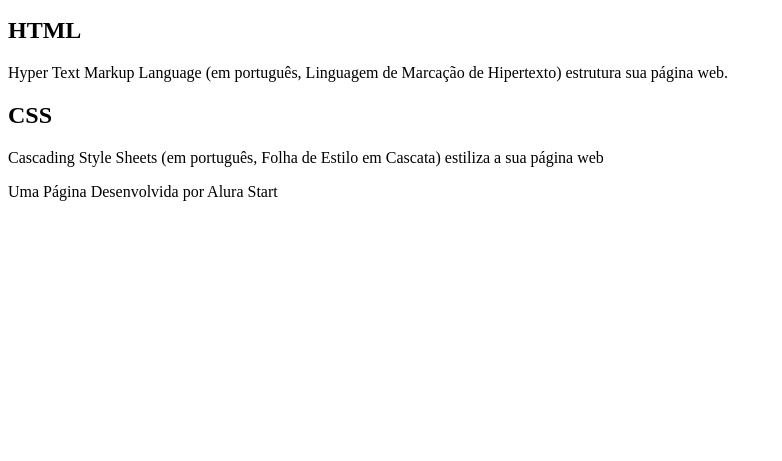
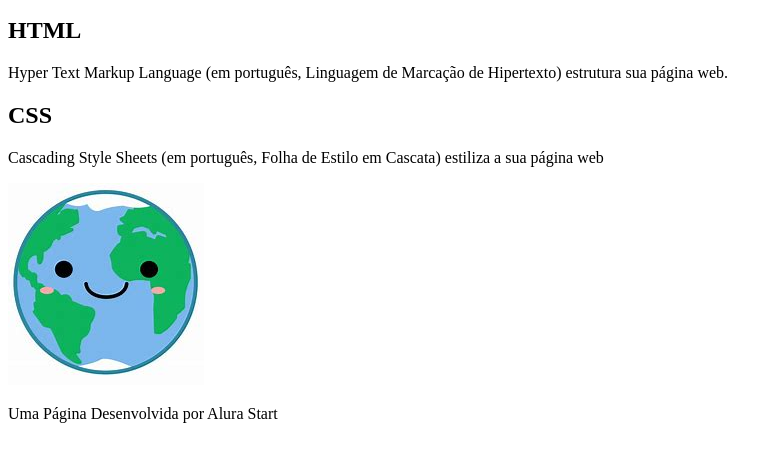
Before and after one commit to arrocha929/hello-world, a plain HTML site: page index.html in a window 1280 px wide. Shown: the part 101-562 px from the top of the page, without its empty margins (0-782 px from the left). Drawn offline with Linux system fonts and the light colour scheme.

Commit message:
finalizando página html

```diff
--- a/index.html
+++ b/index.html
@@ -18,6 +18,7 @@
 
         <h2>CSS</h2>
         <P>Cascading Style Sheets (em português, Folha de Estilo em Cascata) estiliza a sua página web</P>
+        <img src="imagem/Olá Mundo. png.jpg" alt="o planeta terra sorrindo">
     </section>
 
     <footer>
```
Also changed, not shown: imagem/Olá Mundo. png.jpg (added).
